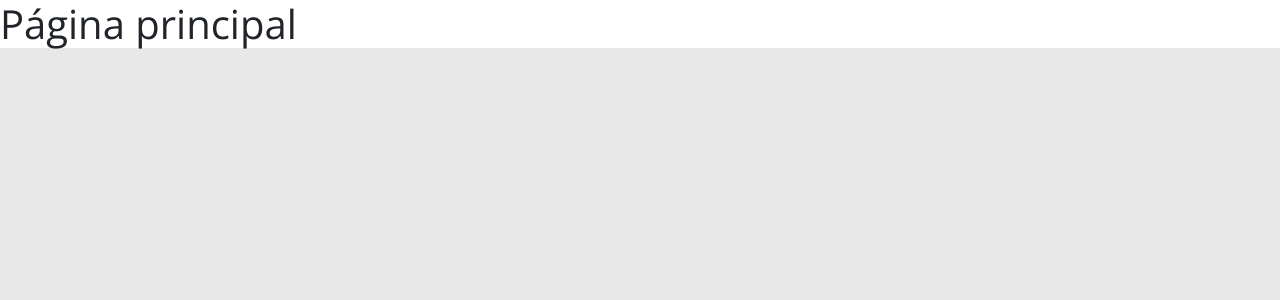
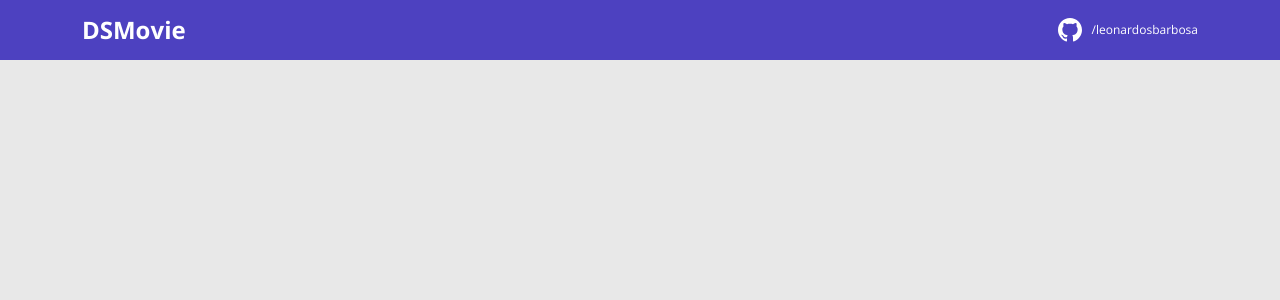
Before and after one commit to leonardosbarbosa/dsmovie, a React (Create React App) app in the folder frontend/: page / in a window 1280 px wide. Shown: the top 300 px of the page. Built offline with nearby package versions, Linux system fonts and the light colour scheme.

Commit message:
Adding navbar

```diff
--- a/frontend/src/App.tsx
+++ b/frontend/src/App.tsx
@@ -1,6 +1,8 @@
+import Navbar from "./components/Navbar";
+
 function App() {
   return (
-    <h1>Página principal</h1>
+    <Navbar/>
   );
 }
 
--- /dev/null
+++ b/frontend/src/components/Navbar/index.tsx
@@ -0,0 +1,22 @@
+import { ReactComponent as GithubIcon } from 'assets/imgs/github.svg'
+import './styles.css'
+
+function Navbar() {
+    return (
+        <header>
+            <nav className='container'>
+                <div className='dsmovie-nav-content'>
+                    <h1>DSMovie</h1>
+                    <a href="https://github.com/leonardosbarbosa">
+                        <div className='dsmovie-contact-container'>
+                            <GithubIcon />
+                            <span className='dsmovie-contact-link'>/leonardosbarbosa</span>
+                        </div>
+                    </a>
+                </div>
+            </nav>
+        </header>
+    );
+}
+
+export default Navbar;
--- /dev/null
+++ b/frontend/src/components/Navbar/styles.css
@@ -0,0 +1,29 @@
+header {
+    background-color: var(--color-primary);
+    display: flex;
+    align-items: center;
+    height: 60px;
+}
+
+.dsmovie-nav-content {
+    display: flex;
+    justify-content: space-between;
+    align-items: center;
+    color: #fff;
+}
+
+.dsmovie-nav-content h1 {
+    margin: 0;
+    font-weight: 700;
+    font-size: 24px;
+}
+
+.dsmovie-contact-container {
+    display: flex;
+    align-items: center;
+}
+
+.dsmovie-contact-link {
+    margin-left: 10px;
+    font-size: 12px;
+}
--- a/frontend/src/index.tsx
+++ b/frontend/src/index.tsx
@@ -1,7 +1,7 @@
 import React from 'react';
 import ReactDOM from 'react-dom';
+import 'bootstrap/dist/css/bootstrap.css';
 import './index.css';
-import 'bootstrap/dist/css/bootstrap.css';
 import App from './App';
 
 ReactDOM.render(
--- a/frontend/tsconfig.json
+++ b/frontend/tsconfig.json
@@ -1,5 +1,6 @@
 {
   "compilerOptions": {
+    "baseUrl": "./src",
     "target": "es5",
     "lib": [
       "dom",
```
Also changed, not shown: frontend/src/assets/imgs/github.svg (added).
